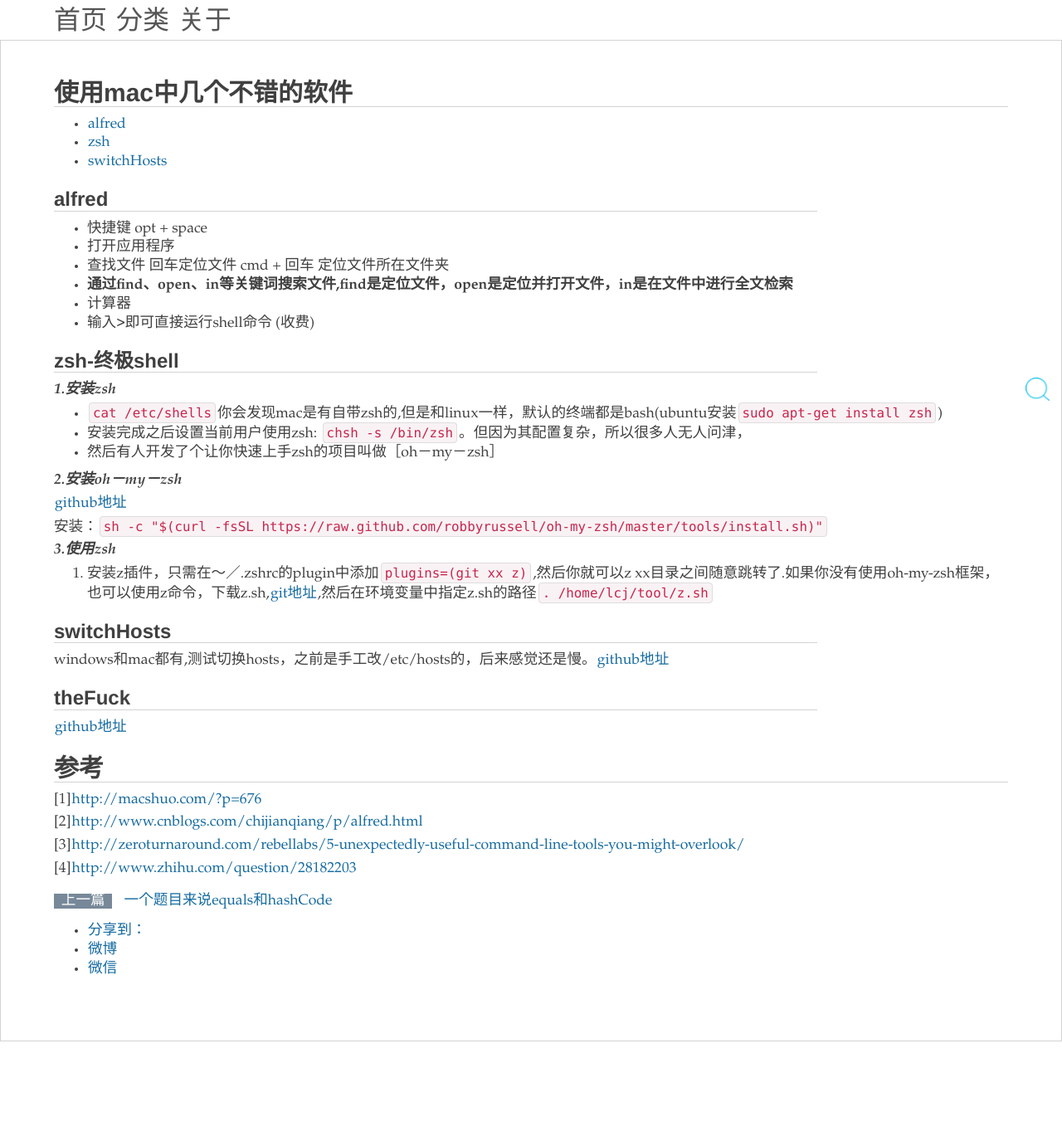
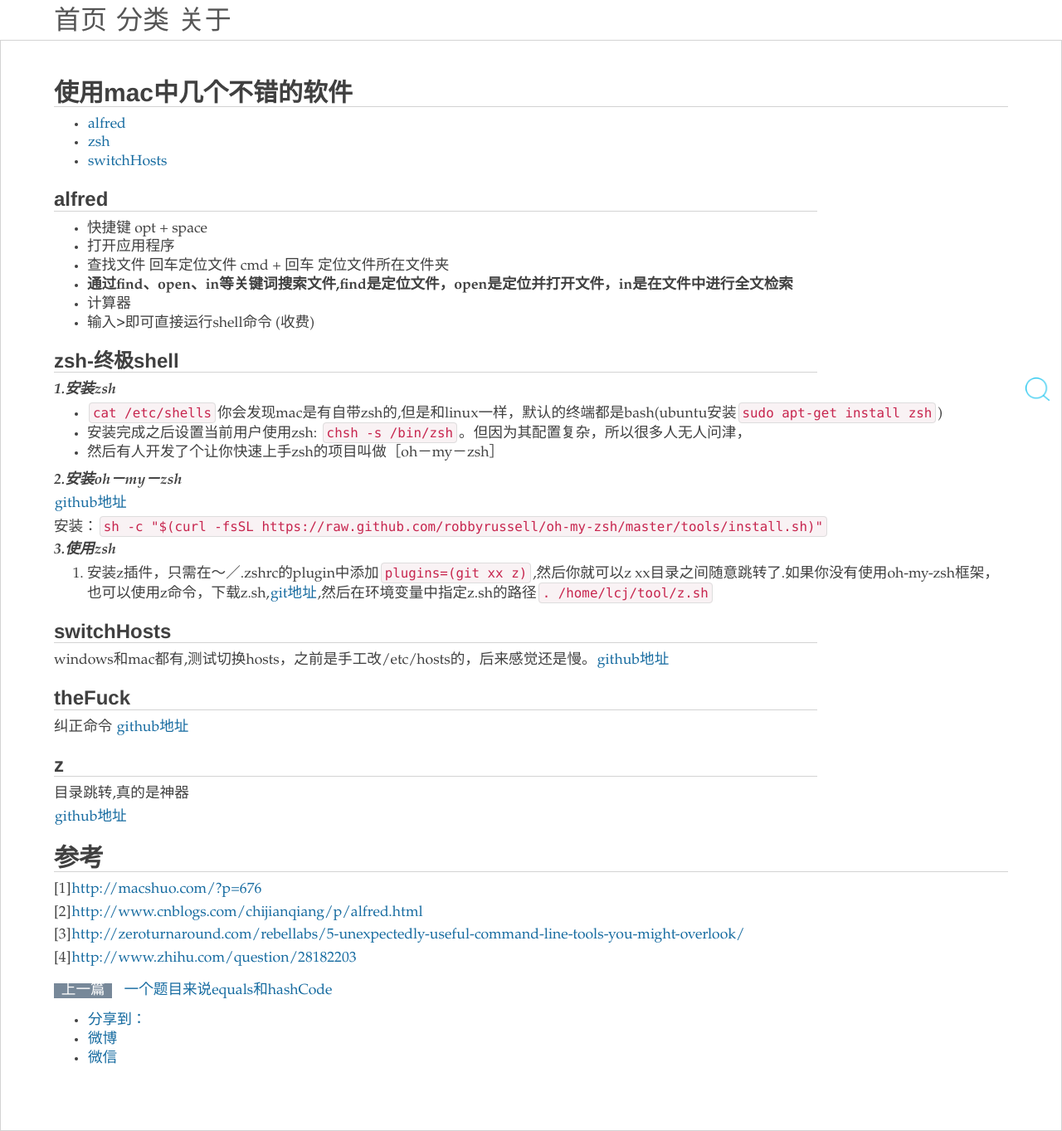
Before and after one commit to zy123a/lcj1992.github.com, a Jekyll site: the page built from _posts/unix/2016-03-21-beatufity_softs.md, in a window 1280 px wide. Shown: the whole page at 83% size. Built offline with Jekyll 4.4.1, drawn with Linux system fonts in a browser that asks for light colours; nearby versions of some CDN libraries; comment, search, counter and statistics services are not loaded; before the commit the page ends 1255 px from its top, so only the background shows below that.

Commit message:
修改目录

```diff
--- a/_posts/unix/2016-03-21-beatufity_softs.md
+++ b/_posts/unix/2016-03-21-beatufity_softs.md
@@ -43,7 +43,15 @@
 
 ### theFuck
 
+纠正命令
 [github地址](https://github.com/nvbn/thefuck)
+
+
+### z
+
+目录跳转,真的是神器
+
+[github地址](https://github.com/rupa/z)
 
 
 ## 参考 {#ref}
```
